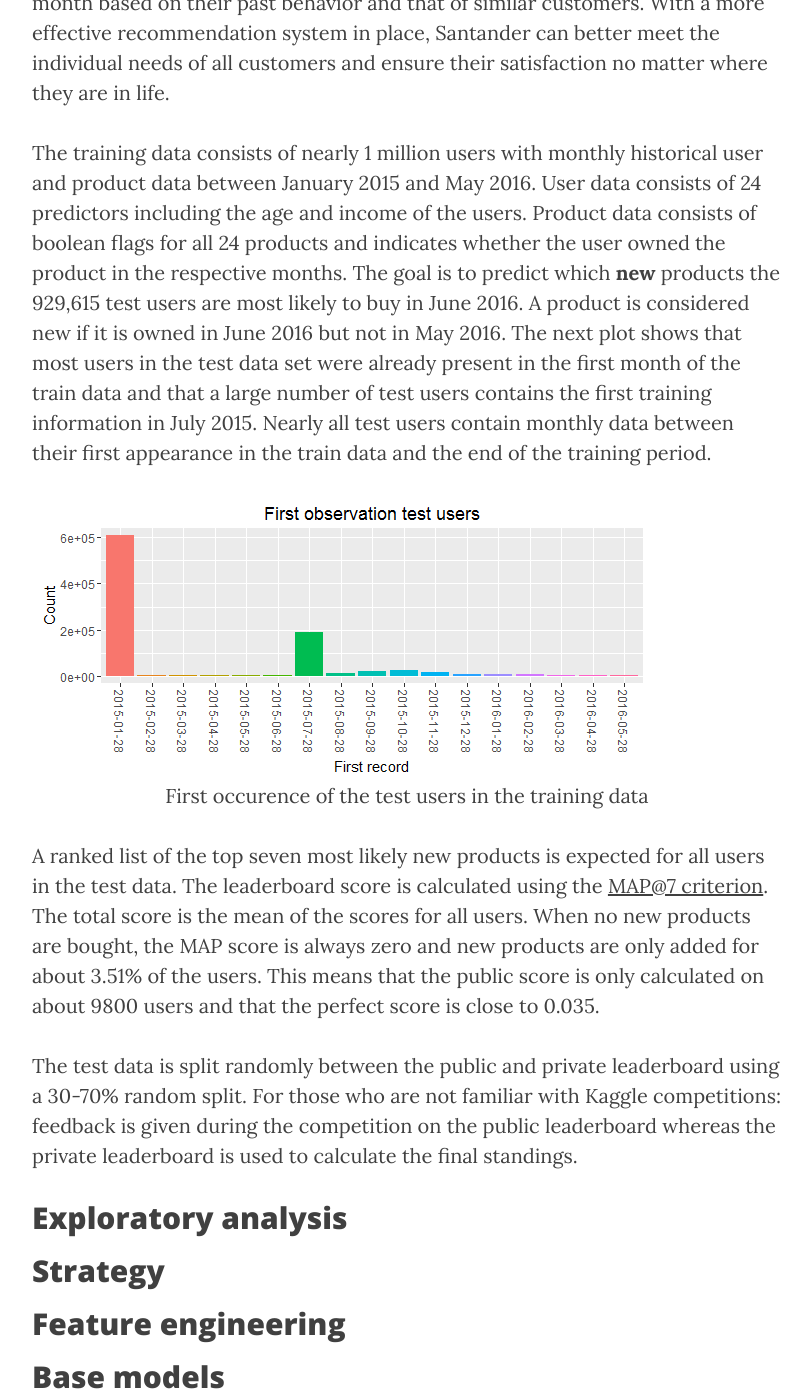
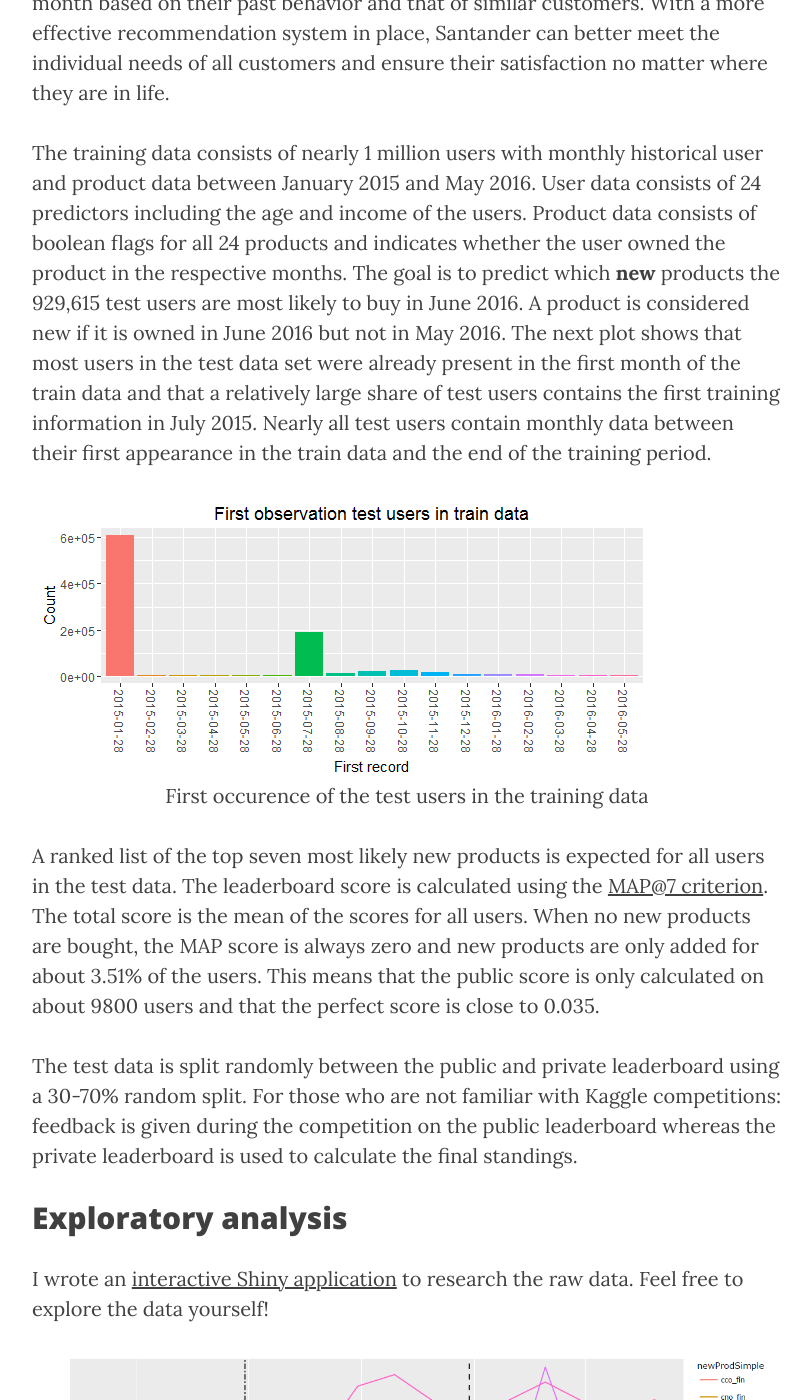
Before and after one commit to ttvand/ttvand.github.io, a Jekyll site: the page built from _posts/2016-12-30-Second place in the Santander product Recommendation Kaggle competition.md, in a window 1280 px wide and 1400 px high, scrolled down 2015 px. Shown: the whole window, without its empty margins (233-1044 px from the left). Built offline with Jekyll 4.4.1, drawn with Linux system fonts in a browser that asks for light colours; nearby versions of some CDN libraries; comment, search, counter and statistics services are not loaded; some of the changed text lies outside the part shown.

Commit message:
Initial exploratory analysis

```diff
--- a/_posts/2016-12-30-Second place in the Santander product Recommendation Kaggle competition.md
+++ b/_posts/2016-12-30-Second place in the Santander product Recommendation Kaggle competition.md
@@ -33,7 +33,7 @@ The R source code is available on <a href="https://github.com/ttvand/Santander-P
 {% include image.html url="/img/santander-banner-ts-660x.png" description="" %}
 Under their current system, a small number of Santander’s customers receive many recommendations while many others rarely see any resulting in an uneven customer experience. In their second competition, Santander is challenging Kagglers to predict which products their existing customers will use in the next month based on their past behavior and that of similar customers. With a more effective recommendation system in place, Santander can better meet the individual needs of all customers and ensure their satisfaction no matter where they are in life.
 
-The training data consists of nearly 1 million users with monthly historical user and product data between January 2015 and May 2016. User data consists of 24 predictors including the age and income of the users. Product data consists of boolean flags for all 24 products and indicates whether the user owned the product in the respective months. The goal is to predict which **new** products the 929,615 test users are most likely to buy in June 2016. A product is considered new if it is owned in June 2016 but not in May 2016. The next plot shows that most users in the test data set were already present in the first month of the train data and that a large number of test users contains the first training information in July 2015. Nearly all test users contain monthly data between their first appearance in the train data and the end of the training period.
+The training data consists of nearly 1 million users with monthly historical user and product data between January 2015 and May 2016. User data consists of 24 predictors including the age and income of the users. Product data consists of boolean flags for all 24 products and indicates whether the user owned the product in the respective months. The goal is to predict which **new** products the 929,615 test users are most likely to buy in June 2016. A product is considered new if it is owned in June 2016 but not in May 2016. The next plot shows that most users in the test data set were already present in the first month of the train data and that a relatively large share of test users contains the first training information in July 2015. Nearly all test users contain monthly data between their first appearance in the train data and the end of the training period.
 
 {% include image.html url="/img/First observation test.png" description="First occurence of the test users in the training data" %}
 
@@ -42,7 +42,9 @@ A ranked list of the top seven most likely new products is expected for all user
 The test data is split randomly between the public and private leaderboard using a 30-70% random split. For those who are not familiar with Kaggle competitions: feedback is given during the competition on the public leaderboard whereas the private leaderboard is used to calculate the final standings.
 
 ## <a name="explorAnalysis"><a> Exploratory analysis
+I wrote an <a href="https://tvdwiele.shinyapps.io/Santander-Product-Recommendation/" target="_blank">interactive Shiny application</a> to research the raw data. Feel free to explore the data yourself!
 
+{% include image.html url="/img/product frequency.png" description="New product counts by time for the top 9 products" %}
 
 ## <a name="strategy"><a> Strategy
 
```
Also changed, not shown: img/First observation test.png, img/product frequency.png (added), 1 other file.
